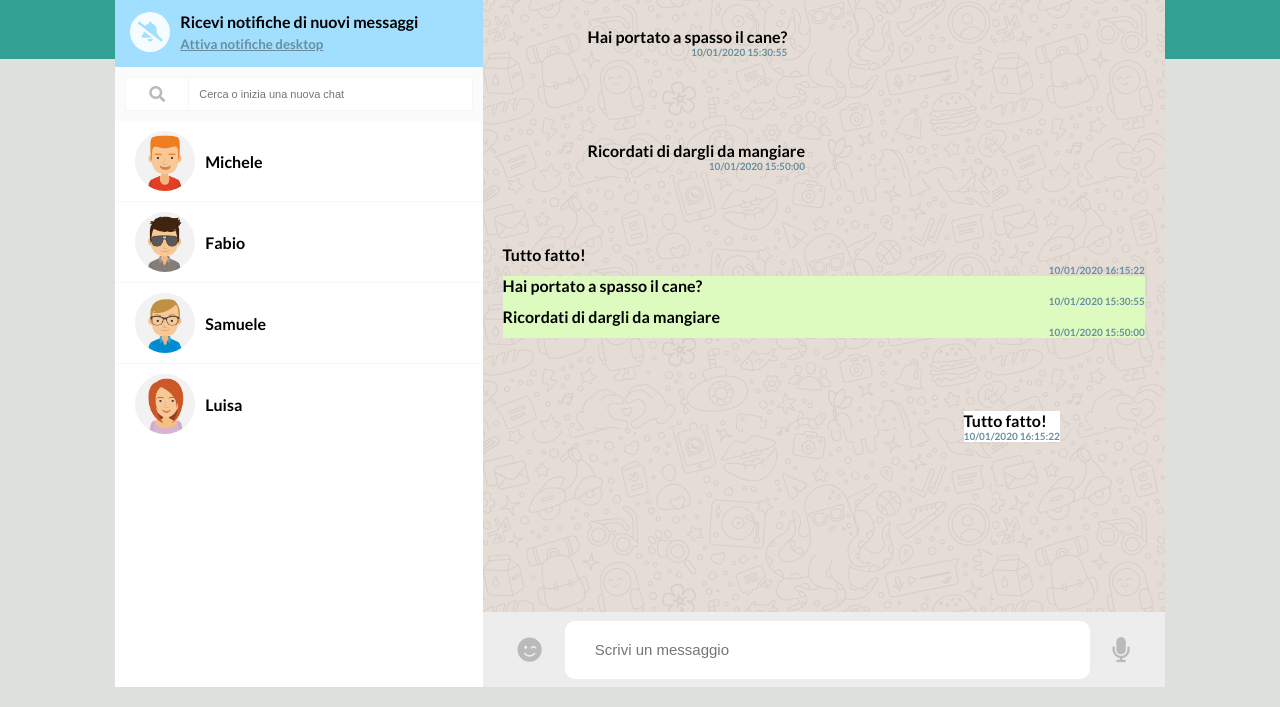
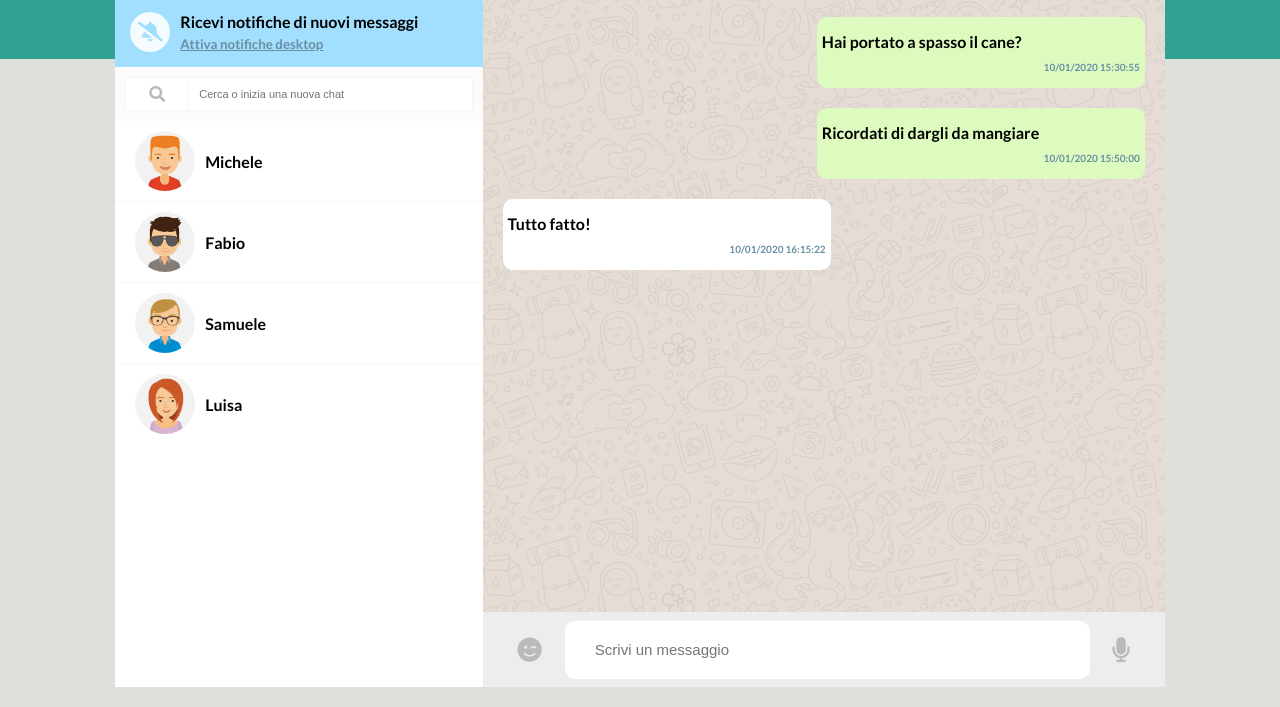
Before and after one commit to mauriziogiuffredi91/vue-boolzapp, a plain HTML site: page index.html in a window 1280 px wide. Shown: the part 93-800 px from the top of the page. Drawn offline with nearby package versions, Linux system fonts and the light colour scheme.

Commit message:
solution with  santo ternario

```diff
--- a/css/style.css
+++ b/css/style.css
@@ -234,8 +234,6 @@ body{
     justify-content: right;
     align-items: end;
     width: 100%;
-    height: 114px;
-    padding: 10px 85px;
 
 }
 
@@ -243,37 +241,41 @@ body{
     display: flex;
     justify-content: left;
     width: 100%;
-    height: 114px;
-    padding: 10px 85px;
+
 
 
 
 }
 
+.message{
+    padding: 10px 0;
+    border-radius: 10px;
+    margin-bottom: 20px;
+    width: 328px;
+}
+
+.messRight .message{
+    background-color: #ddfabf;
+}
 
 
-
+.messLeft .message {
+    background-color: white;
+}
 
 .main-middle-side h4{
     text-align: left;
+    padding: 5px;
 }
 
 .main-middle-side h6{
     text-align: right;
     color: #688ea2;
     font-size: 10px;
+    padding: 5px;
 }
 
 
-.main-middle-side .mine{
-    background-color: #ddfabf;
-}
-
-
-.main-middle-side .your{
-    background-color: white;
-
-}
 
 
 /* foot middle side */
--- a/index.html
+++ b/index.html
@@ -159,73 +159,20 @@
             <section  class="main-middle-side">
 
                 <div v-for="item in listContact[indexMess].messages"
-                :class="{messLeft: item.status == 'sent' }"
+                :class="item.status == 'sent' ?  'messRight' : 'messLeft' "
 
                 >
 
                     <!-- your message green  mine message gray-->
-                    <div class="message "
-                    v-if="item.status == 'sent'"
-
-                    >
+                    <div class="message ">
 
                         <h4>{{item.message}}</h4>
 
                         <h6>{{item.date}}</h6>
                     </div>
 
-                    <div class="message"
-                    v-else="item.status == 'received'"
-                    >
-                        <h4>{{item.message}}</h4>
-
-                        <h6>{{item.date}}</h6>
-                    </div>
-
-
-
 
                 </div>
-
-                <div v-for="item in listContact[indexMess].messages"
-                :class="{messRight: item.status == 'received' }"
-
-                >
-
-
-                    <div class="message mine "
-                    v-if="item.status == 'sent'"
-
-                    >
-
-                        <h4>{{item.message}}</h4>
-
-                        <h6>{{item.date}}</h6>
-                    </div>
-
-                    <div class="message your"
-                    v-else="item.status == 'received'"
-                    >
-                        <h4>{{item.message}}</h4>
-
-                        <h6>{{item.date}}</h6>
-                    </div>
-
-
-
-
-                </div>
-
-
-
-
-
-
-
-
-
-
-
 
 
             </section>
```
